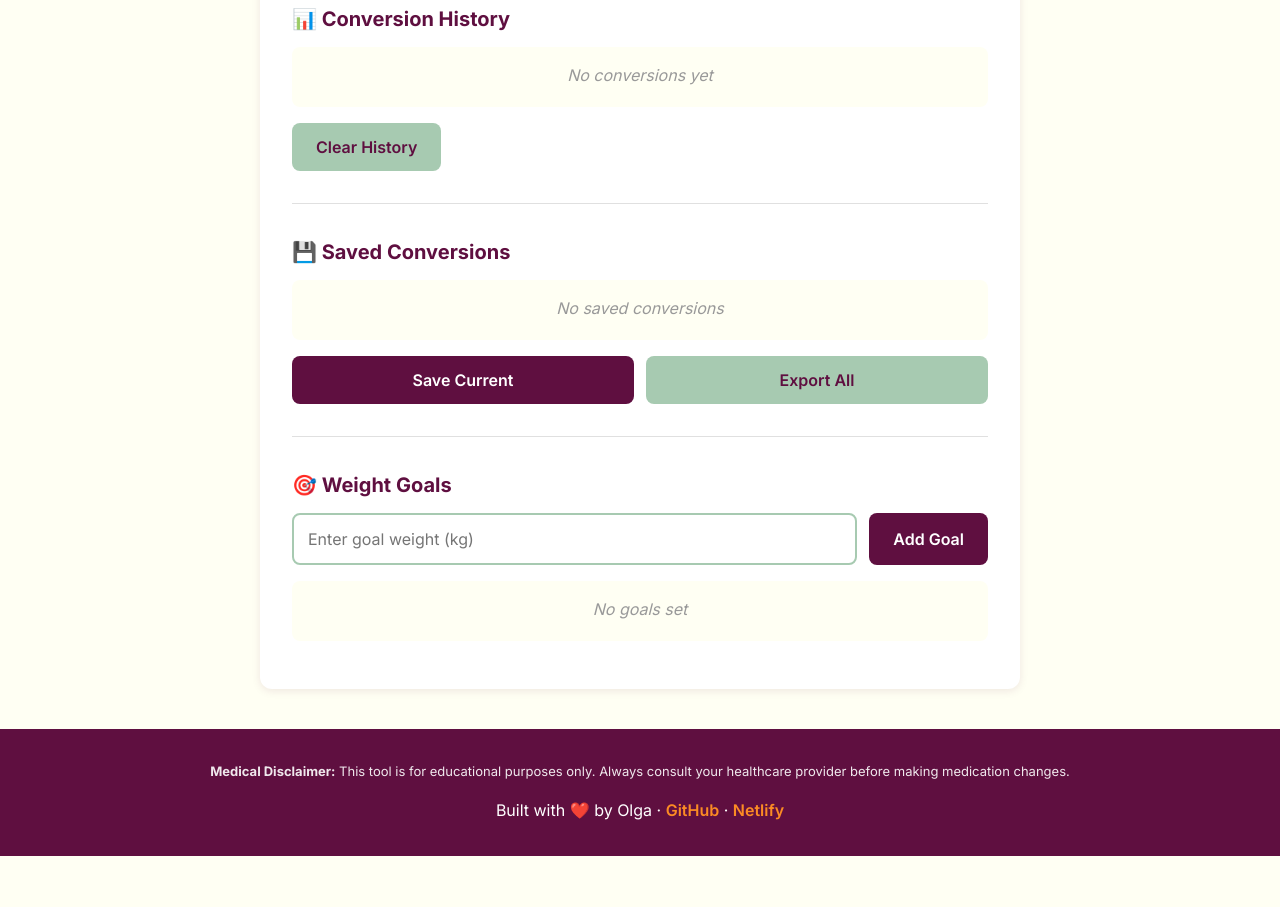
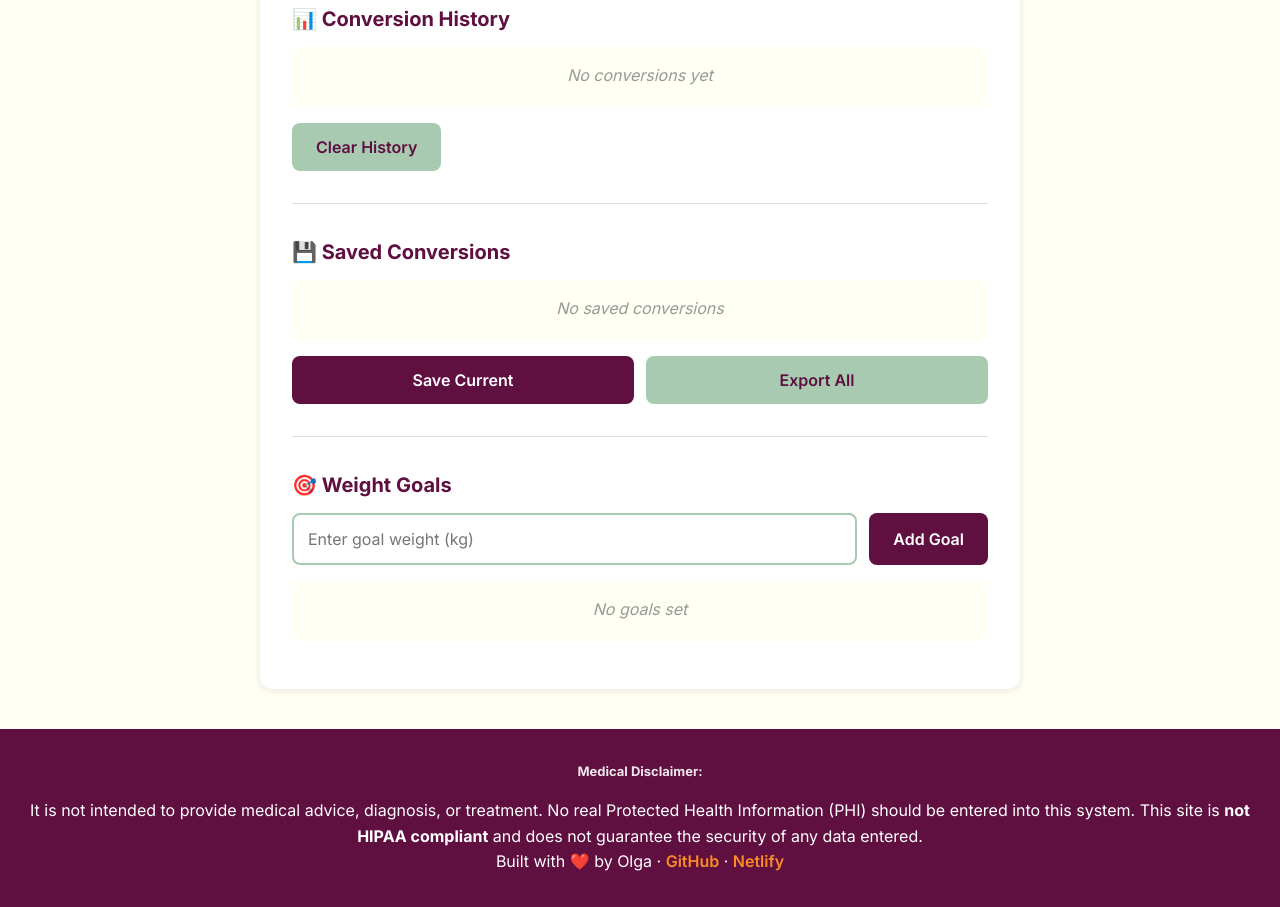
Before and after one commit to SheillaO/GLP-1-Companion, a website built with Vite: page index.html in a window 1280 px wide. Shown: the part 2659-3566 px from the top of the page. Before the commit the page ends 3515 px from the top, so only its background shows below. Built offline with nearby package versions, Linux system fonts and the light colour scheme.

Commit message:
Added Hippa compliance statement

```diff
--- a/index.html
+++ b/index.html
@@ -146,8 +146,9 @@
     </main>
 
     <footer>
-        <p class="medical"><strong>Medical Disclaimer:</strong> This tool is for educational purposes only. Always
-            consult your healthcare provider before making medication changes.</p>
+        <p class="medical"><strong>Medical Disclaimer:</strong><p>It is not intended to provide medical advice, diagnosis, or treatment. No real Protected Health Information (PHI)
+            should be entered into this system. This site is <strong>not HIPAA compliant</strong> and does not guarantee the
+            security of any data entered.</p>
         <p>Built with ❤️ by Olga · <a href="https://github.com/SheillaO/GLP-1-Companion" target="_blank">GitHub</a> · <a
                 href="https://glp-1-companion.netlify.app/" target="_blank">Netlify</a></p>
     </footer>
```
